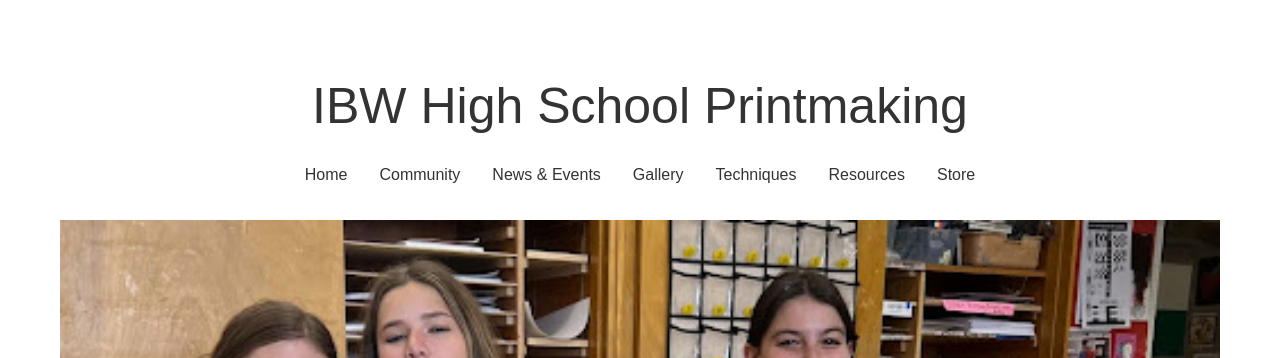
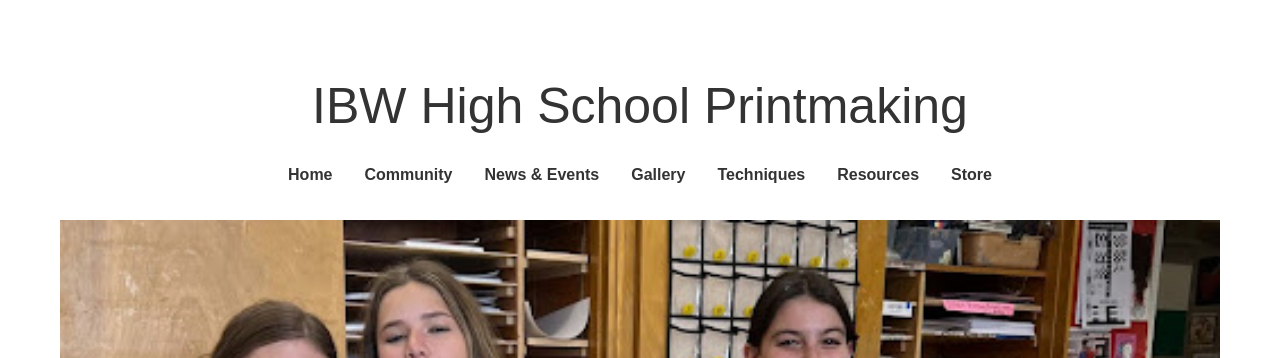
Before and after one commit to IBWPrintmaking/IBWPrintmaking.github.io, a Jekyll site: the page built from index.html, in a window 1280 px wide. Shown: the top 358 px of the page. Built offline with Jekyll 4.4.1, drawn with Linux system fonts in a browser that asks for light colours.

Commit message:
headerclicker

```diff
--- a/_includes/header.html
+++ b/_includes/header.html
@@ -4,6 +4,7 @@
       width="200"
       height="200">-->
       <p style="font-size: 50px; margin-bottom: 5px;">{{ site.title }}</p>
+      <div class="headerclicker">
         <nav>
           <ul>
             <li><a href="{{ '/' | relative_url }}">Home</a></li>
@@ -16,4 +17,5 @@
           </ul>
         </nav>
       </div>
+    </div>
   </header>
--- a/assets/css/styles.css
+++ b/assets/css/styles.css
@@ -205,6 +205,10 @@ nav ul li a {
     text-align: center;
   }
 
+  .headerclicker {
+    font-weight: 600;
+  }
+
   img {
     max-width: 100%;
     max-height: 100%;
```
Lines whose indentation alone changed are shown as unchanged.
